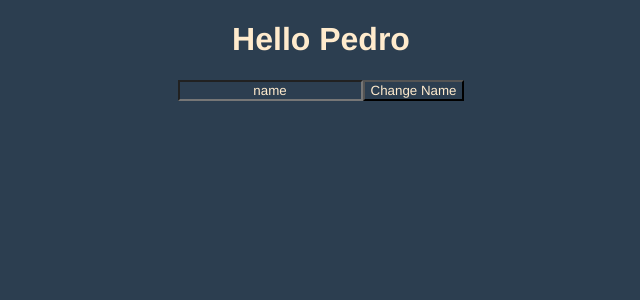
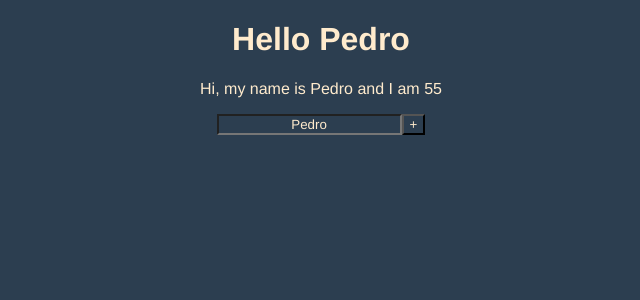
Before and after one commit to prgf87/dodo-blog, a Vue app: page / in a window 1280 px wide. Shown: the top 300 px of the page, without its empty margins (319-959 px from the left). Built offline with nearby package versions, Linux system fonts and the light colour scheme.

Commit message:
working with refs

```diff
--- a/src/views/Home.vue
+++ b/src/views/Home.vue
@@ -1,15 +1,21 @@
 <template>
   <div class="home">
     <h1>Hello {{ name }}</h1>
-    <input type="text" value="name" />
-    <button @click="handleClick">Change Name</button>
+    <p ref="p">Hi, my name is {{ name }} and I am {{ age }}</p>
+    <input v-model="name" type="text" />
+    <button @click="age++">+</button>
   </div>
 </template>
 
 <script setup>
-let name = "Pedro";
+import { ref } from "vue";
+
+const name = ref("Pedro");
+const age = ref(55);
+
+const p = ref(null);
 
 function handleClick() {
-  console.log("clicked!");
+  name.value = "Gilbert";
 }
 </script>
```
